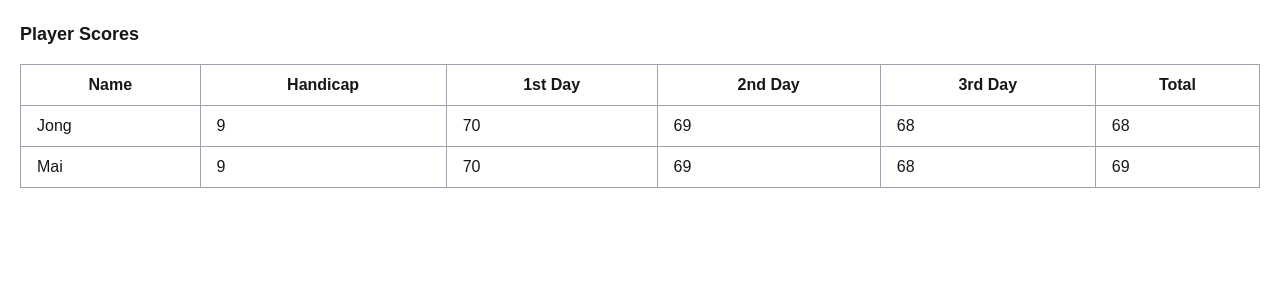
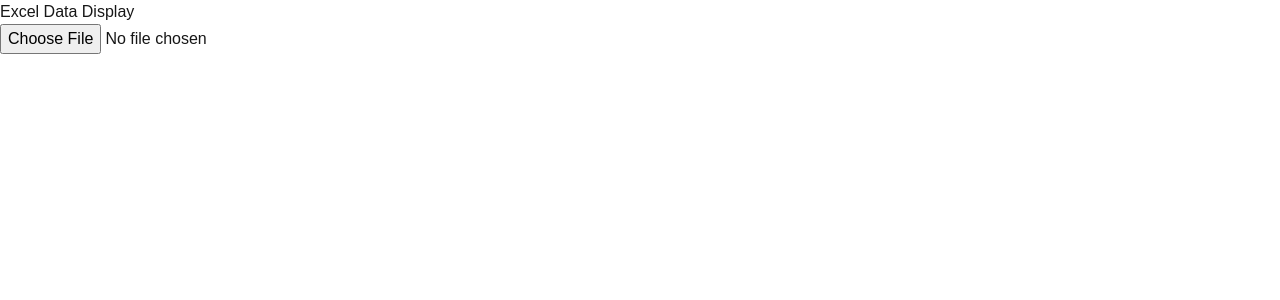
Before and after one commit to jongperono/southpacific-monthly-medal, a Next.js app: page / in a window 1280 px wide. Shown: the top 300 px of the page. Built offline with nearby package versions, Linux system fonts and the light colour scheme.

Commit message:
create upload excel component and display data

```diff
--- /dev/null
+++ b/app/admin.js
@@ -0,0 +1,9 @@
+import React from 'react'
+
+const admin = () => {
+  return (
+    <div>admin</div>
+  )
+}
+
+export default admin
--- /dev/null
+++ b/app/components/ReadExcelFileData/ExcelDisplay.js
@@ -0,0 +1,41 @@
+"use client"
+
+import React, { useState } from 'react'
+import FileInput from './FileInput'
+import readExcel from './readExcel'
+
+
+
+const ExcelDisplay = () => {
+    const [excelData, setExcelData] = useState([])
+    const handleFileSelect = async (file) => {
+        try {
+            const data = await readExcel(file)
+            setExcelData(data)
+        } catch (error) {
+            console.error('Error reading Excel file:', error)
+        }
+    }
+
+    return (
+        <div>
+            <h1>Excel Data Display</h1>
+            <FileInput onFileSelect = {handleFileSelect}/>
+            <table>
+                <tbody>
+                    {
+                        excelData.map((row, rowIndex)=>(
+                            <tr key={rowIndex}>
+                                {row.map((cell, cellIndex)=> (
+                                    <td key={cellIndex}>{cell}</td>
+                                ))}
+                            </tr>
+                        ))
+                    }
+                </tbody>
+            </table>
+        </div>
+    )
+}
+
+export default ExcelDisplay
--- /dev/null
+++ b/app/components/ReadExcelFileData/FileInput.js
@@ -0,0 +1,14 @@
+import React from "react";
+
+const FileInput = ( {onFileSelect} ) => {
+    const handleFileChange = (e) => {
+        const file = e.target.files[0]
+        onFileSelect(file)
+    }
+
+    return (
+        <input type="file" onChange={handleFileChange}/>
+    )
+}
+
+export default FileInput
--- /dev/null
+++ b/app/components/ReadExcelFileData/readExcel.js
@@ -0,0 +1,27 @@
+import * as XLSX from 'xlsx'
+
+const readExcel = (file) => {
+    return new Promise((resolve, reject) => {
+
+    const reader = new FileReader()
+
+    reader.onload = (e) => {
+        const data = new Uint8Array(e.target.result)
+        const workbook = XLSX.read(data, { type: 'array'})
+        const sheetName = workbook.SheetNames[0]
+        const sheet = workbook.Sheets[sheetName]
+        const excelData = XLSX.utils.sheet_to_json(sheet, { header: 1 })
+        resolve(excelData)
+    }
+
+    reader.onerror = (error) => {
+        reject(error)
+    }
+
+    reader.readAsArrayBuffer(file)
+
+    })
+}
+
+// const { resolve } = require("styled-jsx/css")
+export default readExcel
--- a/app/page.js
+++ b/app/page.js
@@ -1,36 +1,11 @@
 import Image from "next/image";
 import ExcelReader from "./components/ExcelReader";
 import data from "./data";
+import ExcelDisplay from "./components/ReadExcelFileData/ExcelDisplay";
 
 export default function Home() {
   const datax = data
   return (
-    <div className="p-5">
-      <h2 className="text-lg font-bold mb-4">Player Scores</h2>
-      <table className="table-auto border-collapse border border-gray-400 w-full">
-        <thead>
-          <tr className="">
-            <th className="border border-gray-400 px-4 py-2">Name</th>
-            <th className="border border-gray-400 px-4 py-2">Handicap</th>
-            <th className="border border-gray-400 px-4 py-2">1st Day</th>
-            <th className="border border-gray-400 px-4 py-2">2nd Day</th>
-            <th className="border border-gray-400 px-4 py-2">3rd Day</th>
-            <th className="border border-gray-400 px-4 py-2">Total</th>
-          </tr>
-        </thead>
-        <tbody>
-          {datax.map((player, index) => (
-            <tr key={index} className="hover:bg-gray-100">
-              <td className="border border-gray-400 px-4 py-2">{player.name}</td>
-              <td className="border border-gray-400 px-4 py-2">{player.handicap}</td>
-              <td className="border border-gray-400 px-4 py-2">{player['1stDay']}</td>
-              <td className="border border-gray-400 px-4 py-2">{player['2ndDay']}</td>
-              <td className="border border-gray-400 px-4 py-2">{player['3rdDay']}</td>
-              <td className="border border-gray-400 px-4 py-2">{player['total']}</td>
-            </tr>
-          ))}
-        </tbody>
-      </table>
-    </div>
+    <ExcelDisplay />
   );
 }
```
